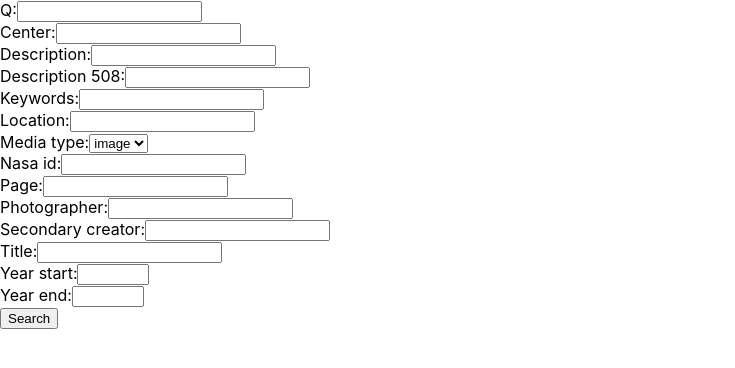
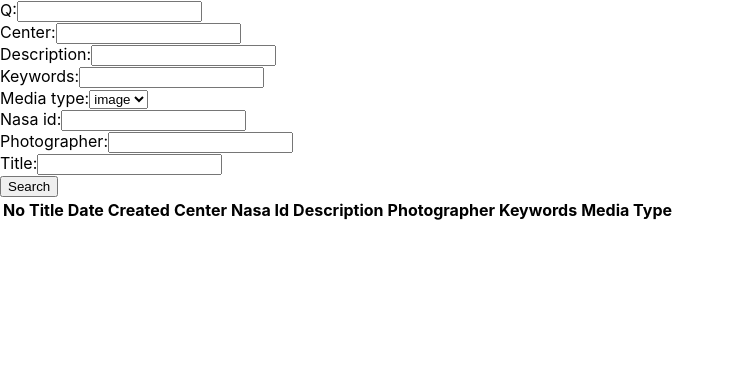
Before and after one commit to kitmade/1pac-test, a React (Create React App) app: page / in a window 1280 px wide. Shown: the top 368 px of the page, without its empty margins (0-735 px from the left). Built offline with nearby package versions, Linux system fonts and the light colour scheme.

Commit message:
create ListTable component

```diff
--- a/src/App.js
+++ b/src/App.js
@@ -6,6 +6,7 @@
 import configureStore from "./store";
 
 import SearchBox from "./components/SearchBox";
+import ListTable from "./components/ListTable";
 
 const store = configureStore();
 
@@ -14,6 +15,7 @@
     <Provider store={store}>
       <div>
         <SearchBox />
+        <ListTable />
       </div>
     </Provider>
   );
--- a/src/actions/index.js
+++ b/src/actions/index.js
@@ -10,7 +10,7 @@
   data,
 });
 
-export const searchWithParamsFail = (mess) => ({
+export const searchWithParamsFail = (err) => ({
   type: SEARCH.SEARCH_FAIL,
-  mess,
+  err,
 });
--- /dev/null
+++ b/src/components/ListTable/components/Item/index.js
@@ -0,0 +1,24 @@
+import React from "react";
+import PropTypes from "prop-types";
+
+function Item(props) {
+  const { data } = props.data;
+  console.log(props);
+  return (
+    <tr>
+      <td>{props.index}</td>
+      {Object.values(data[0]).map((e, idx) => (
+        <td key={`item-${props.index}-${idx}`}>{e ? (Array.isArray(e) ? e.join(", ") : e) : ""}</td>
+      ))}
+    </tr>
+  );
+}
+
+Item.propTypes = {
+  data: PropTypes.shape({
+    data: PropTypes.array,
+    href: PropTypes.string,
+  }),
+  index: PropTypes.number,
+};
+export default Item;
--- /dev/null
+++ b/src/components/ListTable/index.js
@@ -0,0 +1,71 @@
+import React, { Component } from "react";
+// import PropTypes from "prop-types";
+import { connect } from "react-redux";
+import Item from "./components/Item";
+
+class ListTable extends Component {
+  constructor(props) {
+    super(props);
+    this.state = {
+      data: [],
+      headers: [
+        "no",
+        "title",
+        "date_created",
+        "center",
+        "nasa_id",
+        "description",
+        "photographer",
+        "keywords",
+        "media_type",
+      ],
+    };
+  }
+
+  // componentWillMount() {}
+
+  // componentDidMount() {}
+
+  // componentWillReceiveProps(nextProps) {}
+
+  // shouldComponentUpdate(nextProps, nextState) {}
+
+  // componentWillUpdate(nextProps, nextState) {}
+
+  // componentDidUpdate(prevProps, prevState) {}
+
+  // componentWillUnmount() {}
+
+  render() {
+    console.log(this.props.data);
+    return (
+      <table>
+        <thead>
+          <tr>
+            {this.state.headers.map((header) => (
+              <th key={`${header} header`}>
+                {header
+                  .split("_")
+                  .map((e) => e[0].toUpperCase() + e.slice(1, e.length))
+                  .join(" ")}
+              </th>
+            ))}
+          </tr>
+        </thead>
+        <tbody>
+          {this.props.data.map((e, index) => (
+            <Item key={`item-row-${index}`}data={e} index={index} />
+          ))}
+        </tbody>
+      </table>
+    );
+  }
+}
+
+// ListTable.propTypes = {};
+
+const mapStateToProps = (state) => ({
+  data: state.nasaReducer.data,
+});
+
+export default connect(mapStateToProps, null)(ListTable);
--- a/src/components/SearchBox/components/SearchInput/index.js
+++ b/src/components/SearchBox/components/SearchInput/index.js
@@ -13,14 +13,14 @@
       {props.type === "dropdown" ? (
         <select type={'range'}name={props.title} onChange={props.onChange}>
           {props.options.map((item) => (
-            <option>{item}</option>
+            <option key={item}>{item}</option>
           ))}
         </select>
       ) : (
         <input
           name={props.title}
-          min={props.type === "date" && 1000}
-          max={props.type === "date" && 9999}
+          min={props.type === "date" ? 1000: null}
+          max={props.type === "date" ? 9999: null}
           type={props.type === "date" ? "number" : props.type}
           value={props.value}
           onChange={props.onChange}
--- a/src/components/SearchBox/index.js
+++ b/src/components/SearchBox/index.js
@@ -12,9 +12,9 @@
         { title: "q", value: "", type: "text" },
         { title: "center", value: "", type: "text" },
         { title: "description", value: "", type: "text" },
-        { title: "description_508", value: "", type: "text" },
+        // { title: "description_508", value: "", type: "text" },
         { title: "keywords", value: "", type: "text" },
-        { title: "location", value: "", type: "text" },
+        // { title: "location", value: "", type: "text" },
         {
           title: "media_type",
           options: ["image", "audio"],
@@ -22,12 +22,12 @@
           type: "dropdown",
         },
         { title: "nasa_id", value: "", type: "text" },
-        { title: "page", value: "", type: "number" },
+        // { title: "page", value: "", type: "number" },
         { title: "photographer", value: "", type: "text" },
-        { title: "secondary_creator", value: "", type: "text" },
+        // { title: "secondary_creator", value: "", type: "text" },
         { title: "title", value: "", type: "text" },
-        { title: "year_start", value: "", type: "date" },
-        { title: "year_end", value: "", type: "date" },
+        // { title: "year_start", value: "", type: "date" },
+        // { title: "year_end", value: "", type: "date" },
       ],
     };
   }
--- a/src/reducers/index.js
+++ b/src/reducers/index.js
@@ -1,5 +1,6 @@
 import { combineReducers } from "redux";
+import nasaReducer from "./nasaReducer";
 
-const rootReducer = combineReducers({});
+const rootReducer = combineReducers({ nasaReducer });
 
 export default rootReducer;
--- /dev/null
+++ b/src/reducers/nasaReducer.js
@@ -0,0 +1,19 @@
+import { SEARCH } from "../constants";
+
+const nasaInitialState = {
+  data: [],
+  err: "",
+};
+
+const nasaReducer = (state = nasaInitialState, action) => {
+  switch (action.type) {
+    case SEARCH.SEARCH_SUCCESS:
+      return { ...state, data: action.data, err: "" };
+    case SEARCH.SEARCH_FAIL:
+      return { ...state, err: action.err };
+    default:
+      return state;
+  }
+};
+
+export default nasaReducer;
```
